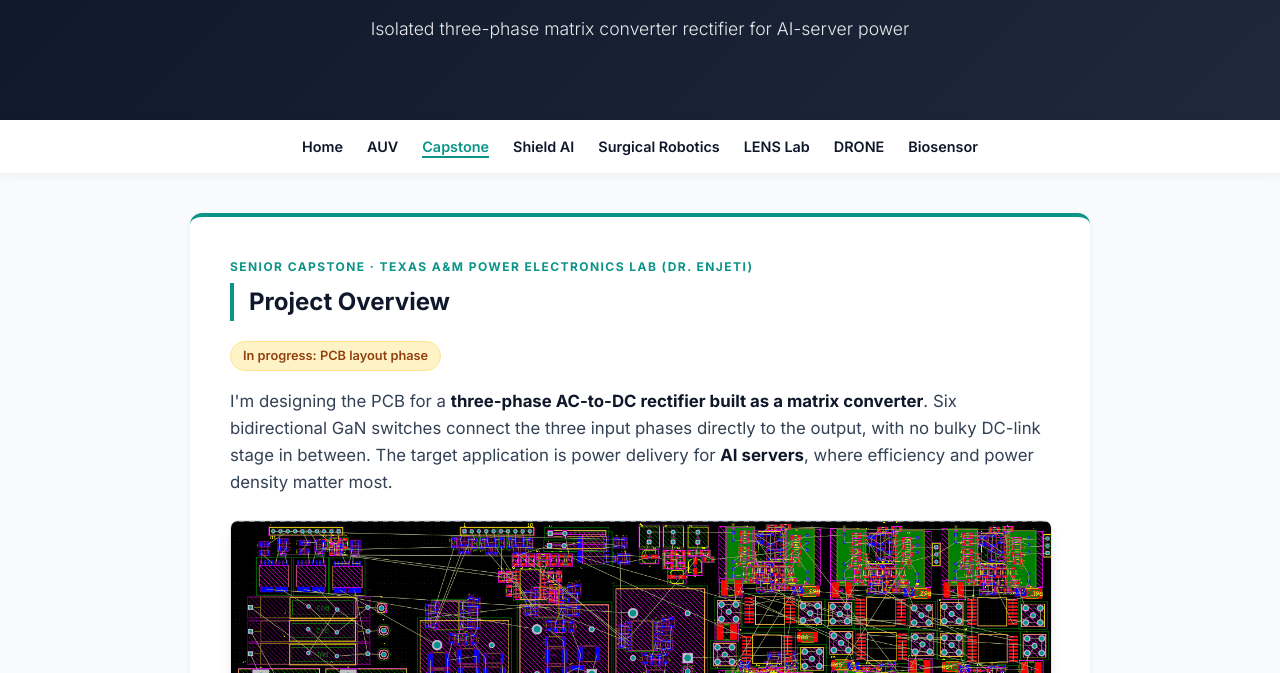
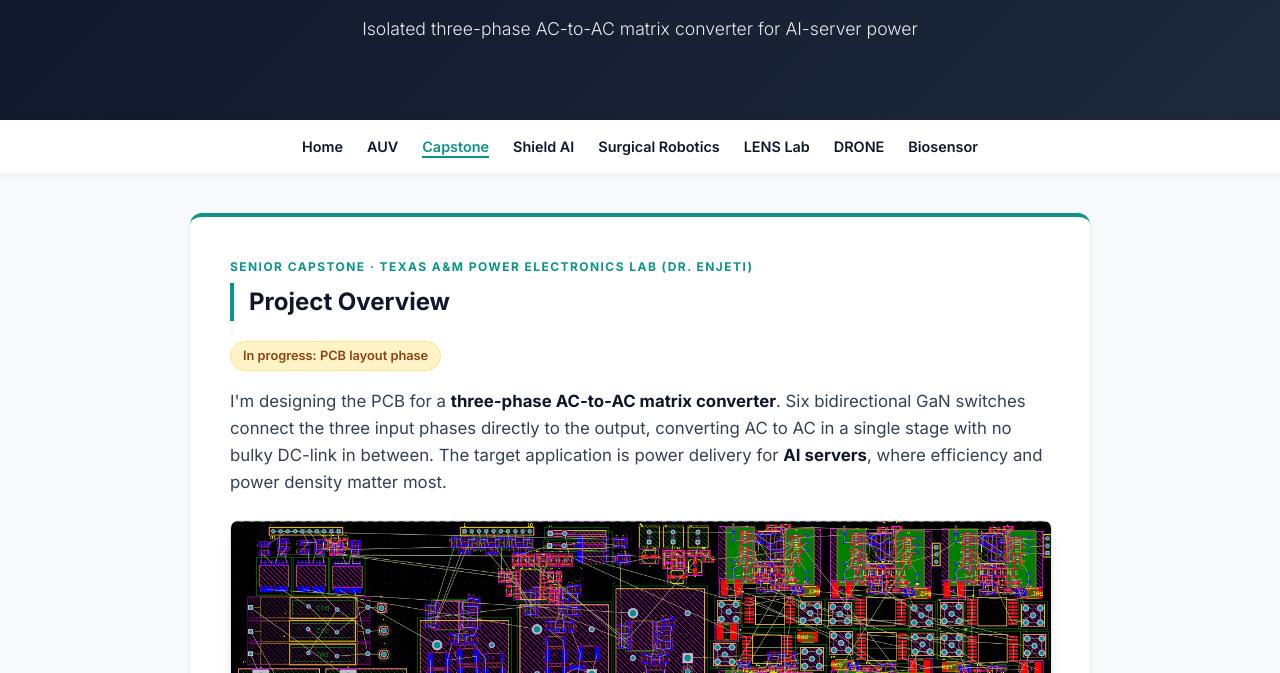
Before and after one commit to raquelsusko/raquelsusko.github.io, a plain HTML site: page capstone.html in a window 1280 px wide. Shown: the part 127-800 px from the top of the page. Drawn offline with Linux system fonts and the light colour scheme.

Commit message:
Describe capstone as AC-to-AC converter; trim home page goal
Co-Authored-By: Claude Opus 5.5 <noreply@anthropic.com>

```diff
--- a/capstone.html
+++ b/capstone.html
@@ -11,7 +11,7 @@
 <body>
   <header>
     <h1>Capstone: GaN Matrix Converter</h1>
-    <p>Isolated three-phase matrix converter rectifier for AI-server power</p>
+    <p>Isolated three-phase AC-to-AC matrix converter for AI-server power</p>
   </header>
 
   <nav>
@@ -33,7 +33,7 @@
       <h2>Project Overview</h2>
       <p><span class="status-badge">In progress: PCB layout phase</span></p>
       <p class="lead">
-        I'm designing the PCB for a <strong>three-phase AC-to-DC rectifier built as a matrix converter</strong>. Six bidirectional GaN switches connect the three input phases directly to the output, with no bulky DC-link stage in between. The target application is power delivery for <strong>AI servers</strong>, where efficiency and power density matter most.
+        I'm designing the PCB for a <strong>three-phase AC-to-AC matrix converter</strong>. Six bidirectional GaN switches connect the three input phases directly to the output, converting AC to AC in a single stage with no bulky DC-link in between. The target application is power delivery for <strong>AI servers</strong>, where efficiency and power density matter most.
       </p>
 
       <figure class="pcb-figure wide">
```
Also changed, not shown: index.html (+2 -2 lines).
